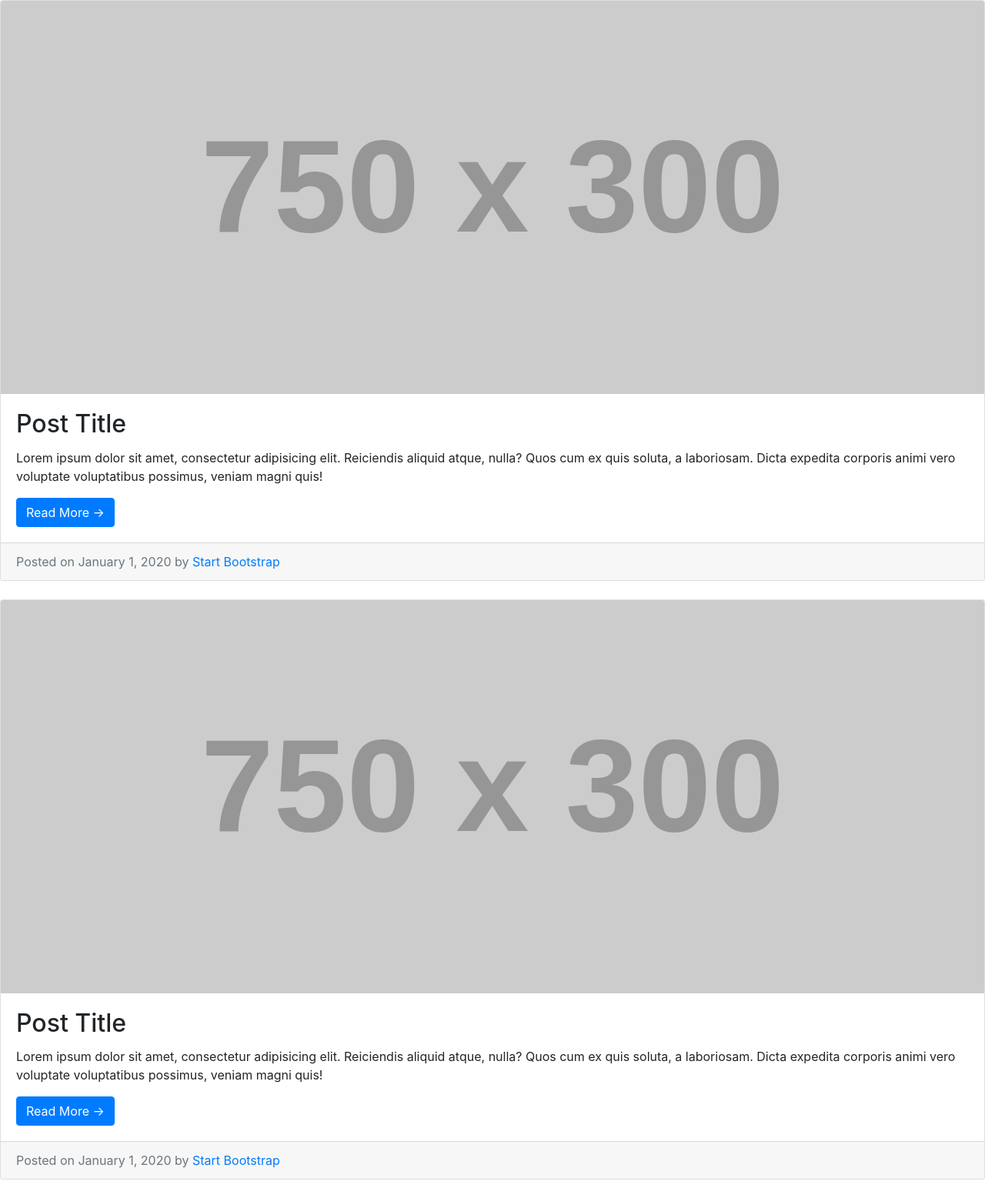
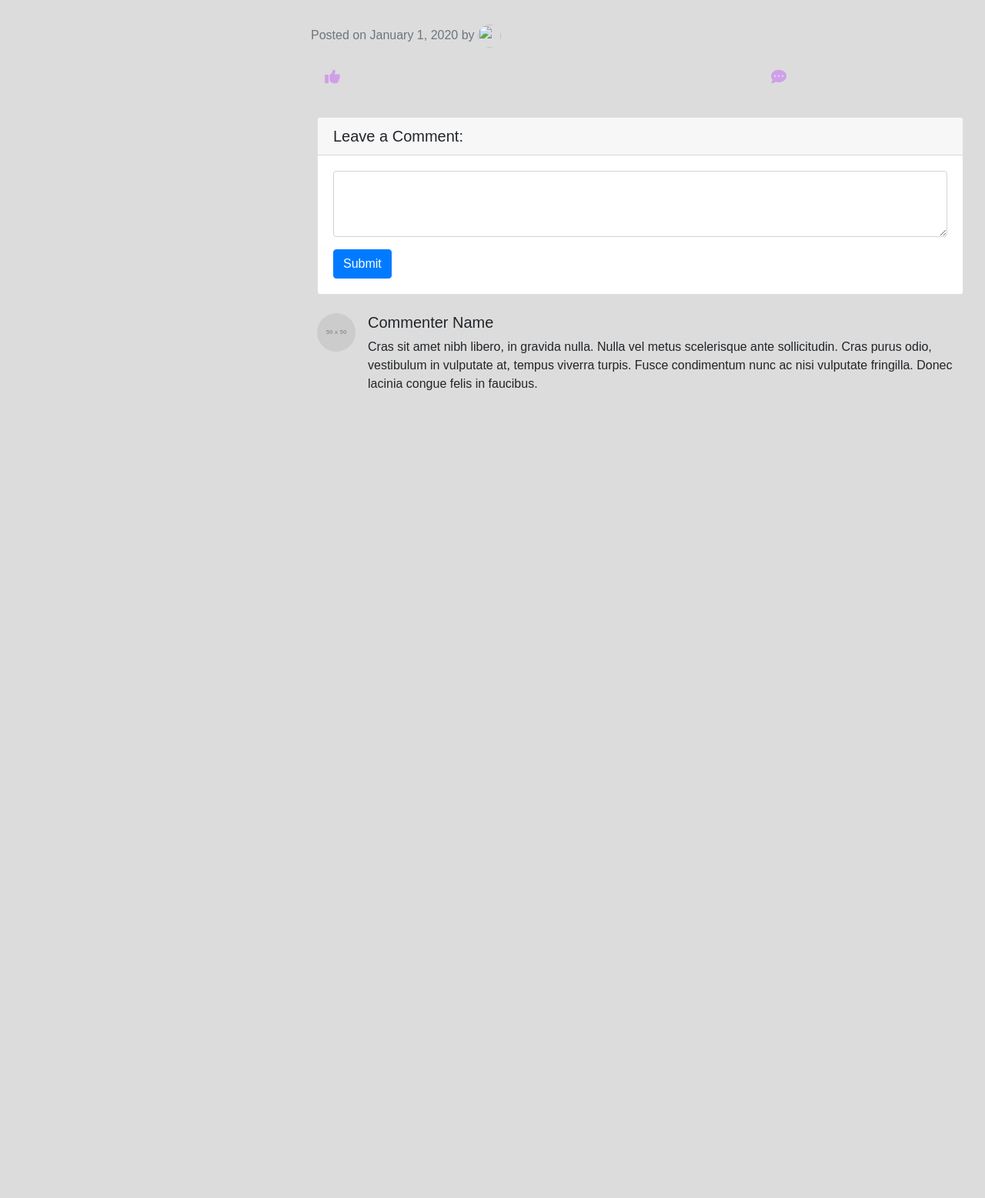
Before and after one commit to JeridiOmar/artiha, a Symfony app: template templates/individual_post/index.html.twig in a window 1280 px wide. Shown: the whole page at 77% size. After the commit the page ends 507 px from the top, so only its background shows below. Run offline with Twig, Linux system fonts and the light colour scheme; the template is opened without the code that fills it, so the values that code supplies are empty; grey boxes labelled with a size stand in for pictures from a placeholder-image service; some libraries are stand-ins or nearby versions.

Commit message:
This is meant for Aymen to add fixtures, added a comment entity and a front for the post (still in progress) w kraht 7yeti

```diff
--- a/src/Repository/PostRepository.php
+++ b/src/Repository/PostRepository.php
@@ -204,7 +204,7 @@ class PostRepository extends ServiceEntityRepository
             ->andWhere('p.id IN (:postId)')
             ->setParameter('postId', $id);
         $result = $query->getQuery();
-        return $result->getResult();
+        return $result->getResult()[0];
     }
 
 
--- a/templates/individual_post/index.html.twig
+++ b/templates/individual_post/index.html.twig
@@ -1,38 +1,167 @@
 {% extends 'base.html.twig' %}
 
-{% block title %}Hello IndividualPostController!{% endblock %}
+{% block title %}{{ post.title }}{% endblock %}
 
 {% block body %}
 <style>
-    .example-wrapper { margin: 1em auto; max-width: 800px; width: 95%; font: 18px/1.5 sans-serif; }
-    .example-wrapper code { background: #F5F5F5; padding: 2px 6px; }
-</style>
+
+
+
+    body{
+    background: #DCDCDC	;
+
+    font-family: Arial, Helvetica, sans-serif;
+    }
+
+    /* Style the header */
+    header {
+        background-color: #666;
+        padding: 30px;
+        text-align: center;
+        font-size: 35px;
+        color: white;
+    }
+
+    /* Create two columns/boxes that floats next to each other */
+    nav {
+        float: left;
+        width: 30%;
+        height: 300px; /* only for demonstration, should be removed */
+
+        padding: 20px;
+    }
+
+    /* Style the list inside the menu */
+
+    article {
+        float: left;
+        padding: 20px;
+        width: 70%;
+
+
+    }
+
+    /* Clear floats after the columns */
+    section:after {
+        content: "";
+        display: table;
+        clear: both;
+    }
+
+
+
+    /* Responsive layout - makes the two columns/boxes stack on top of each other instead of next to each other, on small screens */
+    @media (max-width: 600px) {
+        nav, article {
+            width: 100%;
+            height: auto;
+        }
+    }</style>
 
     <!-- Blog Post -->
-    <div class="card mb-4">
-        <img class="card-img-top" src="http://placehold.it/750x300" alt="Card image cap">
-        <div class="card-body">
-            <h2 class="card-title">Post Title</h2>
-            <p class="card-text">Lorem ipsum dolor sit amet, consectetur adipisicing elit. Reiciendis aliquid atque, nulla? Quos cum ex quis soluta, a laboriosam. Dicta expedita corporis animi vero voluptate voluptatibus possimus, veniam magni quis!</p>
-            <a href="#" class="btn btn-primary">Read More &rarr;</a>
+    <div >
+
+        <section>
+            <nav>
+        {% if post.type == "PHOTO" %}
+
+         <img class="figure-img img-fluid rounded" src="{{ post.content }}" alt="Card image">
+        {% elseif post.type== "VIDEO" %}
+        <video class="img-fluid" playsinline autoplay muted loop>
+            <source src="https://mdbootstrap.com/img/video/animation-intro.mp4" type="video/mp4">
+        </video>
+    {% endif %}
+            </nav>
+            <article>
+            <h2 class="card-title" style="color: #cfa0e9">{{ post.title }}</h2>
+            <div class="text-muted">
+                Posted on January 1, 2020 by
+                <img class="rounded-circle mr-2-3" src="{{ post.user.profilePicture }}"
+                     href="{{ path('profile',{id:post.user.id}) }} " alt="" height="30px" width="30px"></a>
+                <a  style="color: #cfa0e9" href="{{ path('profile',{id:post.user.id}) }}" class="ml-2">{{ post.user.nom }} {{ post.user.prenom }}</a>
         </div>
-        <div class="card-footer text-muted">
-            Posted on January 1, 2020 by
-            <a href="#">Start Bootstrap</a>
-        </div>
+                <div class="card-img-top p-2">
+                    <div>
+                        {% for c in post.categories %}
+
+                            <em class="text-muted  text-italic "> - {{ c }}</em>
+
+                        {% endfor %}
+                    </div>
+                    <p class="card-text font-weight-bolder card_description text-dark">{{ post.description }}</p>
+                    {% for t in post.tags %}
+
+                        <a href="#" style="color: #cfa0e9" class="text-italic ">#{{ t }}</a>
+
+                    {% endfor %}
+                    <div class="row">
+                        <div class="col-8">
+{#                            <a href="{{ path('subscribe'"#}
+                            <h6 class="card-subtitle mb-2 text-black color_comments_like">
+                                <i class='fas fa-thumbs-up color' style="padding:10px;font-size:20px;color: #cfa0e9"></i>
+                                {{ post.nblikes }}
+                            </h6>
+                        </div>
+                        <div class="col-4">
+                            <h6 class="card-subtitle mb-2  text-black">
+                                <i class='fas fa-comment-dots color_comments_like'
+                                   style="padding:10px;font-size:20px;color: #cfa0e9"></i>
+                                {{ post.nbcomment }}
+                            </h6>
+                        </div>
+                    </div>
+                    <div class="card my-4">
+                        <h5 class="card-header">Leave a Comment:</h5>
+                        <div class="card-body">
+                            <form>
+                                <div class="form-group">
+                                    <textarea class="form-control" rows="3"></textarea>
+                                </div>
+                                <button type="submit" class="btn btn-primary">Submit</button>
+                            </form>
+                        </div>
+                    </div>
+
+                    <!-- Single Comment -->
+                    <div class="media mb-4">
+                        <img class="d-flex mr-3 rounded-circle" src="http://placehold.it/50x50" alt="">
+                        <div class="media-body">
+                            <h5 class="mt-0">Commenter Name</h5>
+                            Cras sit amet nibh libero, in gravida nulla. Nulla vel metus scelerisque ante sollicitudin. Cras purus odio, vestibulum in vulputate at, tempus viverra turpis. Fusce condimentum nunc ac nisi vulputate fringilla. Donec lacinia congue felis in faucibus.
+                        </div>
+                    </div>
+
+                </div>
+            </article>
+        </section>
+
     </div>
+    <script>
 
-    <!-- Blog Post -->
-    <div class="card mb-4">
-        <img class="card-img-top" src="http://placehold.it/750x300" alt="Card image cap">
-        <div class="card-body">
-            <h2 class="card-title">Post Title</h2>
-            <p class="card-text">Lorem ipsum dolor sit amet, consectetur adipisicing elit. Reiciendis aliquid atque, nulla? Quos cum ex quis soluta, a laboriosam. Dicta expedita corporis animi vero voluptate voluptatibus possimus, veniam magni quis!</p>
-            <a href="#" class="btn btn-primary">Read More &rarr;</a>
-        </div>
-        <div class="card-footer text-muted">
-            Posted on January 1, 2020 by
-            <a href="#">Start Bootstrap</a>
-        </div>
-    </div>
+        const likeButton = document.querySelector('.js-follow-button');
+        const followLink = document.querySelector('.js-followLink');
+        const followCount = document.querySelector('.js-nbFollow');
+        const url = followLink.href;
+        followLink.addEventListener('click', (e) => {
+            e.preventDefault();
+            axios.get(url).then(function (response) {
+                followCount.textContent=response.data.nombre_followers;
+                if(response.data.following==true){
+                    followButton.setAttribute('class','js-follow-button following container');
+                    document.querySelector('.follow').textContent="following";
+
+                }else{
+                    followButton.setAttribute('class','js-follow-button not-following container');
+                    document.querySelector('.follow').textContent=" + follow";
+                }
+
+            })
+
+
+        })
+
+
+    </script>
+
+
 {% endblock %}
```
Also changed, not shown: src/Controller/IndividualPostController.php (+11 -0 lines), src/Entity/Comment.php (added, +94 -0 lines), src/Entity/Post.php (+41 -0 lines), src/Entity/User.php (+37 -0 lines), src/Migrations/Version20200627174215.php (added, +36 -0 lines), src/Migrations/Version20200627232030.php (added, +37 -0 lines), src/Repository/CommentRepository.php (added, +50 -0 lines), public/uploads/files/profile_pictures/fpost-5ef785ac3b860.jpeg (added), 1 other file.
